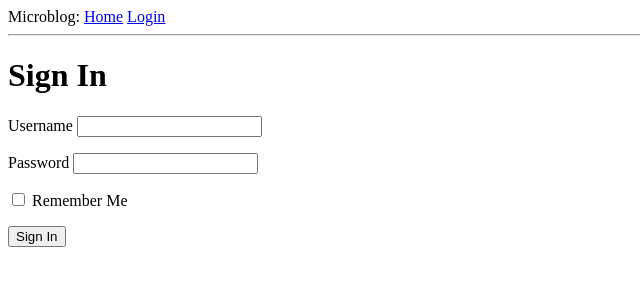
After one commit to KrDonaldson/microblog, a Flask app: page /login in a window 1280 px wide. The commit adds this page. Shown: the top 300 px of the page, without its empty margins (0-640 px from the left). Run offline with Flask 2, Linux system fonts and the light colour scheme.

Commit message:
add login form

```diff
--- /dev/null
+++ b/app/forms.py
@@ -0,0 +1,10 @@
+from ast import Sub
+from flask_wtf import FlaskForm
+from wtforms import StringField, PasswordField, BooleanField, SubmitField
+from wtforms.validators import DataRequired
+
+class LoginForm(FlaskForm):
+    username = StringField('Username', validators = [DataRequired()])
+    password = PasswordField('Password', validators = [DataRequired()])
+    remember_me = BooleanField('Remember Me')
+    submit = SubmitField('Sign In')
--- a/app/routes.py
+++ b/app/routes.py
@@ -1,9 +1,9 @@
 from app import app
 from flask import render_template
+from .forms import LoginForm
 
 @app.route('/')
 @app.route('/index')
-
 def index():
     user = {'username': 'test'}
     posts = [
@@ -17,3 +17,8 @@ def index():
         }
     ]
     return render_template('index.html', title='Home', user=user, posts=posts)
+
+@app.route('/login')
+def login():
+    form = LoginForm()
+    return render_template('login.html', title ='Sign In', form=form)
--- a/app/templates/base.html
+++ b/app/templates/base.html
@@ -10,6 +10,7 @@
         <div>
             Microblog:
             <a href="/index">Home</a>
+            <a href="/login">Login</a>
         </div>
         <hr>
         {% block content %}{% endblock %}
--- /dev/null
+++ b/app/templates/login.html
@@ -0,0 +1,23 @@
+{% extends 'base.html' %}
+
+{% block content %}
+    <h1> Sign In </h1>
+    <form action = ""method = "post" novalidate>
+        {{ form.hidden_tag() }}
+        <p>
+            {{form.username.label(class="form-label")}}
+            {{form.username(class="form-control")}}
+        </p>
+        <p>
+            {{form.password.label(class="form-label")}}
+            {{form.password(class="form-control")}}
+        </p>
+        <p>
+            {{ form.remember_me() }}
+            {{ form.remember_me.label }}
+        </p>
+        <p>
+            {{ form.submit() }}
+        </p>
+    </form>
+{% endblock %}
```
